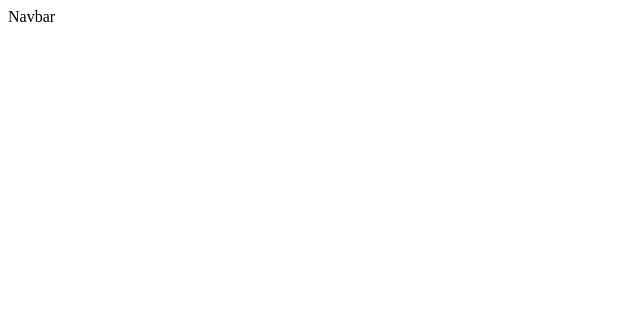
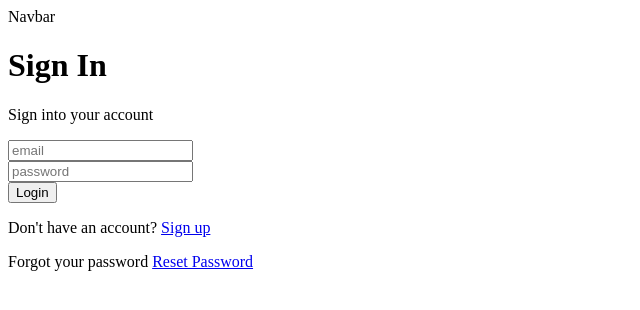
Before and after one commit to pharaoht/appointment-scheduler, a React (Create React App) app in the folder frontend/: page /login in a window 1280 px wide. Shown: the top 310 px of the page, without its empty margins (0-640 px from the left). Built offline with nearby package versions, Linux system fonts and the light colour scheme.

Commit message:
working on login and redux store

```diff
--- a/frontend/src/App.js
+++ b/frontend/src/App.js
@@ -14,6 +14,12 @@ const App = () => (
         <Layout>
             <Switch>
                 <Route exact path='/' component={Home}/>
+                <Route exact path='/login' component={Login}/>
+                <Route exact path='/signup' component={Signup}/>
+                <Route exact path='/rest_password' component={ResetPassword}/>
+                <Route exact path='/password/reset/confirm/:uid/:token' component={ResetPasswordConfirm}/>
+                <Route exact path='/activate/:uid/:token' component={Activate}/>
+
             </Switch>
         </Layout>
     </Router>
--- a/frontend/src/containers/Login.jsx
+++ b/frontend/src/containers/Login.jsx
@@ -1,11 +1,68 @@
-import React from 'react'
+import React, {useState} from 'react';
+import {Link, Redirect} from 'react-router-dom';
+import {connect} from 'react-redux'
 
+const Login = () => {
 
-const Login = () => (
-    <div>
-        Login
-    </div>
-)
+    const [formData, setFormData] = useState({
+        email:"",
+        password:""
+    });
+
+    const {email, password} = formData;
+
+    const onChange = e => setFormData({ ...formData, [e.target.name]: e.target.value});
+
+    const onSubmit = e =>{
+        e.preventDefault()
+        //login(email, password)
+    }
+
+    //Is the user authenticated
+    //Redirect them to the home page
+
+    return (
+        <>
+            <div className='container mt-5'>
+                <h1>Sign In</h1>
+                <p>Sign into your account</p>
+                <form onSubmit={e=> onSubmit(e)}>
+                    <div className='form-group'>
+                        <input
+                            className='form-control'
+                            type='email'
+                            placeholder='email'
+                            name='email'
+                            value={email}
+                            onChange={e => onChange(e)}
+                            required
+
+                        />
+                    </div>
+                    <div className='form-group'>
+                        <input
+                            className='form-control'
+                            type='password'
+                            placeholder='password'
+                            name='password'
+                            value={password}
+                            onChange={e => onChange(e)}
+                            minLength='6'
+                            required
+                        />
+                    </div>
+                    <button className='btn btn-primary' type='submit'>Login</button>
+                </form>
+                <p>Don't have an account? <Link to='/signup'>Sign up</Link></p>
+                <p>Forgot your password <Link to='/rest-password'>Reset Password</Link></p>
+            </div>
+        </>
+    )
+};
+
+const mapStateToProps = state => ({
+    //isauthenticated
+})
 
 export default Login;
 
```
Also changed, not shown: frontend/src/store.jsx (added, +14 -0 lines), frontend/src/reducers/index.jsx (added), 1 other file (tests, documents, lock files or other folders).
